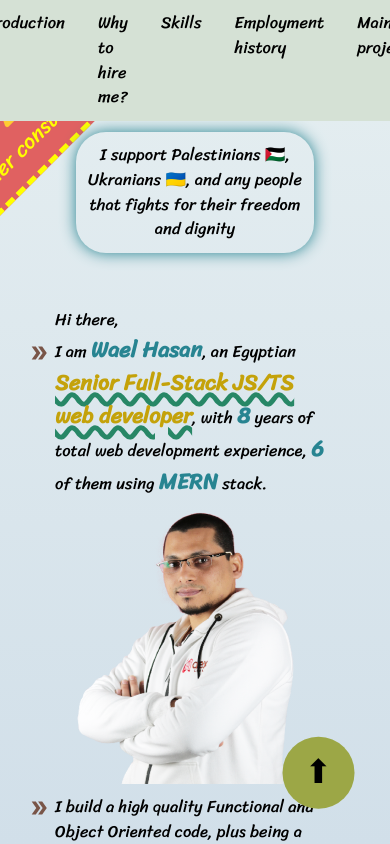
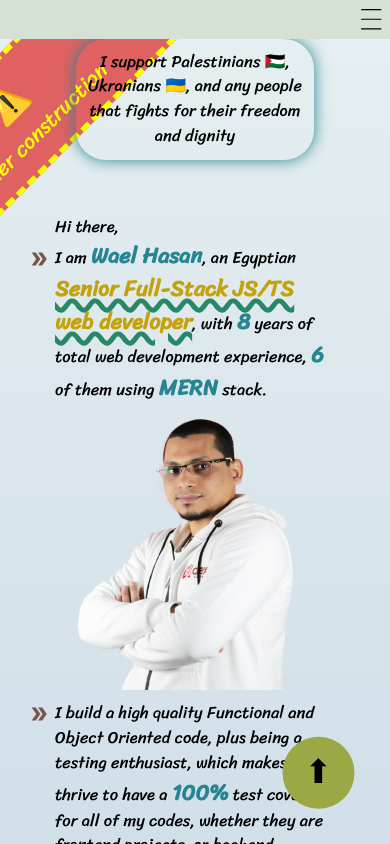
Before and after one commit to waelhasan/personal-site, a Next.js app: page / in a window 390 px wide. Built offline with nearby package versions, Linux system fonts and the light colour scheme.

Commit message:
Dropdown navigation menu for smaller screens

```diff
--- a/src/app/components/FreedomSupportNotice.tsx
+++ b/src/app/components/FreedomSupportNotice.tsx
@@ -4,7 +4,7 @@ const FreedomSupportNotice = () => (
         fontSize: "1.5rem",
         width: "61%",
         margin: "0 auto",
-        zIndex: "100",
+        zIndex: "9",
         position: "relative",
         boxShadow: "0 0px 15px var(--foreground-rgb-important)",
         borderRadius: "30px",
--- a/src/app/components/Navbar.tsx
+++ b/src/app/components/Navbar.tsx
@@ -1,4 +1,7 @@
 "use client"
+
+import { useLayoutEffect, useState } from "react"
+import { CiMenuBurger } from "react-icons/ci"
 
 const LanguageSwitcher = () => (
     <select
@@ -17,37 +20,74 @@ const LanguageSwitcher = () => (
     </select>
 )
 
-const CustomizedLink = ({ href, children }: { href: string, children: React.ReactNode }) => (
+const CustomizedLink = ({
+    href,
+    onClick,
+    children
+}: {
+    href: string,
+    onClick: () => void
+    children: React.ReactNode
+}) => (
     <a href={href}
         className={`
             transition ease-in-out delay-50
-            hover:text-foregroundRgbImportant
-        `}>
+            text-center hover:text-foregroundRgbImportant
+        `}
+        onClick={onClick}>
         {children}
     </a>
 )
 
 const Navbar = () => {
+    const [isOpen, setIsOpen] = useState(true)
+    const toggleOpen = () => setIsOpen(isOpen => !isOpen)
+
+    useLayoutEffect(() => {
+        setIsOpen(window.innerWidth > 1024)
+    }, [])
+
     return (
-        <header style={{
-            position: "sticky",
-            top: 0,
-            left: 0,
-            zIndex: 1000,
-            padding: "1rem",
-            display: "flex",
-            justifyContent: "center",
-            gap: "3rem",
-            backgroundColor: "var(--darker-bg-rgb)",
-            fontSize: "1.5rem",
-            margin: "0 0 1rem"
-        }}>
-            {/* <LanguageSwitcher /> */}
-            <CustomizedLink href="#introduction">Introduction</CustomizedLink>
-            <CustomizedLink href="#why-to-hire-me">Why to hire me?</CustomizedLink>
-            <CustomizedLink href="#skills">Skills</CustomizedLink>
-            <CustomizedLink href="#employment-history">Employment history</CustomizedLink>
-            <CustomizedLink href="#main-projects">Main projects</CustomizedLink>
+        <header className={`
+            flex flex-col items-end
+            sticky right-0 top-0 lg:left-0
+            z-10
+            w-full
+            bg-[--darker-bg-rgb]
+        `}>
+            <CiMenuBurger
+                className="block lg:hidden text-[3.5rem] p-[0.5rem]"
+                onClick={toggleOpen}
+            />
+            {isOpen &&
+                <nav className={`
+                    flex flex-col lg:flex-row justify-center
+                    absolute top-[3.5rem] lg:top-0 lg:relative
+                    z-10
+                    p-[1rem]
+                    gap-[3rem]
+                    bg-[--darker-bg-rgb]
+                    text-[1.5rem]
+                    w-full
+                `}>
+                    {/* <LanguageSwitcher /> */}
+                    <CustomizedLink href="#introduction" onClick={toggleOpen}>
+                        Introduction
+                    </CustomizedLink>
+                    <CustomizedLink href="#why-to-hire-me" onClick={toggleOpen}>
+                        Why to hire me?
+                    </CustomizedLink>
+                    <CustomizedLink href="#skills" onClick={toggleOpen}>
+                        Skills
+                    </CustomizedLink>
+                    <CustomizedLink href="#employment-history" onClick={toggleOpen}>
+                        Employment history
+                    </CustomizedLink>
+                    <CustomizedLink href="#main-projects" onClick={toggleOpen}>
+                        Main projects
+                    </CustomizedLink>
+                </nav>
+            }
         </header>
     )
 }
```
